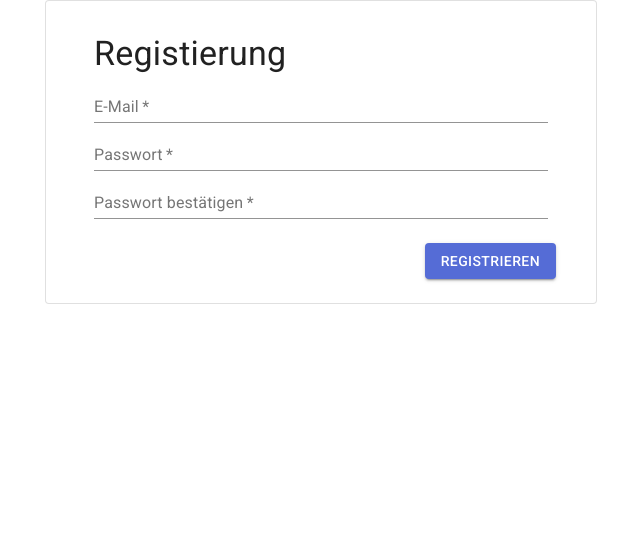
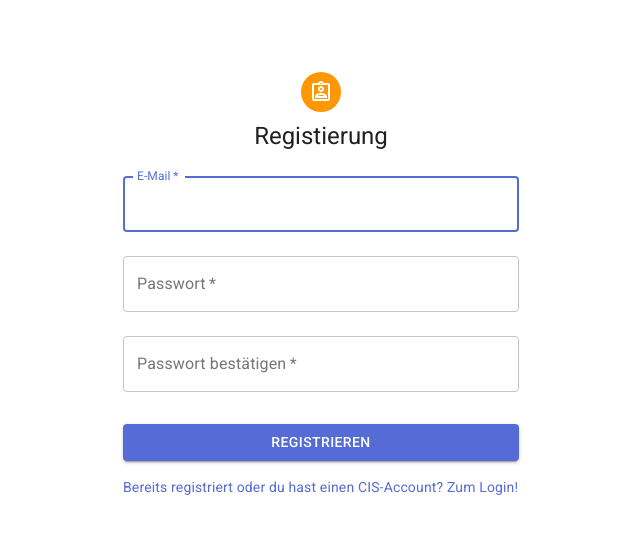
Before and after one commit to Fachschaft-Informatik-Nordakademie/TL-Themenboerse-legacy, a Next.js app in the folder frontend/: page /registration in a window 1280 px wide. Shown: the top 534 px of the page, without its empty margins (319-959 px from the left). Built offline with nearby package versions, Linux system fonts and the light colour scheme.

Commit message:
Login und Registrierung einheitlich gestyled
- Verlinkung von Login zu Registrierung und zurück
- Styles einheitlich gemacht
- Code im Login aufgeräumt
- Switch für LDAP/Email umgebaut zu Button

```diff
--- a/frontend/pages/registration.tsx
+++ b/frontend/pages/registration.tsx
@@ -1,4 +1,4 @@
-import { useState, useEffect, useCallback } from 'react';
+import React, {useState, useEffect, useCallback} from 'react';
 import Container from '@material-ui/core/Container';
 import Card from '@material-ui/core/Card';
 import CardActions from '@material-ui/core/CardActions';
@@ -7,33 +7,36 @@ import TextField from '@material-ui/core/TextField';
 import Button from '@material-ui/core/Button';
 import MuiAlert, {Color} from '@material-ui/lab/Alert';
 import Typography from '@material-ui/core/Typography';
-import { makeStyles } from '@material-ui/core/styles';
+import {makeStyles} from '@material-ui/core/styles';
+import {CssBaseline} from "@material-ui/core";
+import AssignmentIndOutlinedIcon from '@material-ui/icons/AssignmentIndOutlined';
+import Avatar from "@material-ui/core/Avatar";
+import Grid from "@material-ui/core/Grid";
+import Link from "../src/components/MaterialNextLink";
 
 function createNotification(message: string, type: Color) {
     return <MuiAlert variant="standard" severity={type}>{message}</MuiAlert>;
 }
 
-const useStyles = makeStyles(() => ({
-    root: {
+const useStyles = makeStyles((theme) => ({
+    paper: {
+        marginTop: theme.spacing(8),
         display: 'flex',
-        justifyContent: 'center',
-        alignItems: 'center'
+        flexDirection: 'column',
+        alignItems: 'center',
     },
-    content: {
-        flex: '1',
-        margin: '1rem 2rem 0'
+    avatar: {
+        margin: theme.spacing(1),
+        backgroundColor: theme.palette.warning.main,
     },
     form: {
-        display: 'flex',
-        flexDirection: 'column'
-    },
-    actions: {
-        margin: '0 2rem 1rem'
+        width: '100%', // Fix IE 11 issue.
+        marginTop: theme.spacing(1),
     },
     submit: {
-        marginLeft: 'auto'
-    }
-}))
+        margin: theme.spacing(3, 0, 2),
+    },
+}));
 
 export default function Registration() {
     const [email, setEmail] = useState('');
@@ -102,7 +105,8 @@ export default function Registration() {
         return json;
     };
 
-    const onSubmit = useCallback(async () => {
+    const onSubmit = useCallback(async (e: React.FormEvent) => {
+        e.preventDefault();
         setSubmit(true);
         setPasswordError(null);
         const hasBlankFields: boolean = email === '' || password === '' || confirmError === '';
@@ -113,8 +117,8 @@ export default function Registration() {
         }
         const requestOptions = {
             method: 'POST',
-            headers: { 'Content-Type': 'application/json' },
-            body: JSON.stringify({ email, password })
+            headers: {'Content-Type': 'application/json'},
+            body: JSON.stringify({email, password})
         };
         const response = await fetch(`${process.env.NEXT_PUBLIC_BACKEND_URL}/register`, requestOptions);
         return await checkSubmitError(response);
@@ -122,21 +126,49 @@ export default function Registration() {
 
     const classes = useStyles();
 
-    return <Container maxWidth="sm">
-        <Card variant="outlined">
-            <CardContent className={classes.content}>
-                <Typography variant="h4">{title}</Typography>
+    return <Container component="main" maxWidth="xs">
+        <CssBaseline/>
+        <div className={classes.paper}>
+            <Avatar className={classes.avatar}>
+                <AssignmentIndOutlinedIcon/>
+            </Avatar>
+            <Typography component="h1" variant="h5">{title}</Typography>
+            <form className={classes.form} onSubmit={onSubmit} noValidate>
                 {submitError && createNotification(submitError, 'error')}
                 {successfulRegister && createNotification(successMessage, 'success')}
-                <form className={classes.form} noValidate>
-                    <TextField required id="email" type="email" error={!!emailError} value={email} onChange={e => setEmail(e.target.value)} label={emailPlaceHolder} helperText={emailError} autoComplete="email" spellCheck="false" />
-                    <TextField required id="password" type="password" error={!!passwordError} value={password} onChange={e => setPassword(e.target.value)} label={passwordPlaceHolder} helperText={passwordError} autoComplete="new-password" spellCheck="false" />
-                    <TextField required id="password-confirm" type="password" error={!!confirmError} value={confirm} onChange={e => handleConfirmChange(e.target.value)} label={confirmPlaceHolder} helperText={confirmError} autoComplete="new-password" spellCheck="false" />
-                </form>
-            </CardContent>
-            <CardActions className={classes.actions}>
-                <Button className={classes.submit} variant="contained" color="primary" type="submit" onClick={onSubmit}>{submitCaption}</Button>
-            </CardActions>
-        </Card>
+                <TextField variant="outlined"
+                           margin="normal"
+                           required autoFocus
+                           fullWidth id="email" type="email" error={!!emailError} value={email}
+                           onChange={e => setEmail(e.target.value)} label={emailPlaceHolder} helperText={emailError}
+                           autoComplete="email" spellCheck="false"/>
+                <TextField variant="outlined"
+                           margin="normal"
+                           required
+                           fullWidth id="password" type="password" error={!!passwordError} value={password}
+                           onChange={e => setPassword(e.target.value)} label={passwordPlaceHolder}
+                           helperText={passwordError} autoComplete="new-password" spellCheck="false"/>
+                <TextField variant="outlined"
+                           margin="normal"
+                           required
+                           fullWidth id="password-confirm" type="password" error={!!confirmError} value={confirm}
+                           onChange={e => handleConfirmChange(e.target.value)} label={confirmPlaceHolder}
+                           helperText={confirmError} autoComplete="new-password" spellCheck="false"/>
+                <Button
+                    type="submit"
+                    fullWidth
+                    variant="contained"
+                    color="primary"
+                    className={classes.submit}
+                >
+                    {submitCaption}
+                </Button>
+                <Grid container>
+                    <Grid item xs>
+                        <Link href="/login" variant="body2">Bereits registriert oder du hast einen CIS-Account? Zum Login!</Link>
+                    </Grid>
+                </Grid>
+            </form>
+        </div>
     </Container>
 }
--- /dev/null
+++ b/frontend/src/components/MaterialNextLink.tsx
@@ -0,0 +1,91 @@
+import * as React from 'react';
+import clsx from 'clsx';
+import { useRouter } from 'next/router';
+import NextLink, { LinkProps as NextLinkProps } from 'next/link';
+import MuiLink, { LinkProps as MuiLinkProps } from '@material-ui/core/Link';
+
+interface NextLinkComposedProps
+    extends Omit<React.AnchorHTMLAttributes<HTMLAnchorElement>, 'href'>,
+        Omit<NextLinkProps, 'href' | 'as'> {
+    to: NextLinkProps['href'];
+    linkAs?: NextLinkProps['as'];
+    href?: NextLinkProps['href'];
+}
+
+export const NextLinkComposed = React.forwardRef<HTMLAnchorElement, NextLinkComposedProps>(
+    function NextLinkComposed(props, ref) {
+        const { to, linkAs, href, replace, scroll, passHref, shallow, prefetch, locale, ...other } =
+            props;
+
+        return (
+            <NextLink
+                href={to}
+                prefetch={prefetch}
+                as={linkAs}
+                replace={replace}
+                scroll={scroll}
+                shallow={shallow}
+                passHref={passHref}
+                locale={locale}
+            >
+                <a ref={ref} {...other} />
+            </NextLink>
+        );
+    },
+);
+
+export type LinkProps = {
+    activeClassName?: string;
+    as?: NextLinkProps['as'];
+    href: NextLinkProps['href'];
+    noLinkStyle?: boolean;
+} & Omit<NextLinkComposedProps, 'to' | 'linkAs' | 'href'> &
+    Omit<MuiLinkProps, 'href'>;
+
+// A styled version of the Next.js Link component:
+// https://nextjs.org/docs/#with-link
+const Link = React.forwardRef<HTMLAnchorElement, LinkProps>(function Link(props, ref) {
+    const {
+        activeClassName = 'active',
+        as: linkAs,
+        className: classNameProps,
+        href,
+        noLinkStyle,
+        role, // Link don't have roles.
+        ...other
+    } = props;
+
+    const router = useRouter();
+    const pathname = typeof href === 'string' ? href : href.pathname;
+    const className = clsx(classNameProps, {
+        [activeClassName]: router.pathname === pathname && activeClassName,
+    });
+
+    const isExternal =
+        typeof href === 'string' && (href.indexOf('http') === 0 || href.indexOf('mailto:') === 0);
+
+    if (isExternal) {
+        if (noLinkStyle) {
+            return <a className={className} href={href as string} ref={ref as any} {...other} />;
+        }
+
+        return <MuiLink className={className} href={href as string} ref={ref} {...other} />;
+    }
+
+    if (noLinkStyle) {
+        return <NextLinkComposed className={className} ref={ref as any} to={href} {...other} />;
+    }
+
+    return (
+        <MuiLink
+            component={NextLinkComposed}
+            linkAs={linkAs}
+            className={className}
+            ref={ref}
+            to={href}
+            {...other}
+        />
+    );
+});
+
+export default Link;
```
Also changed, not shown: frontend/pages/login.tsx (+36 -60 lines).
